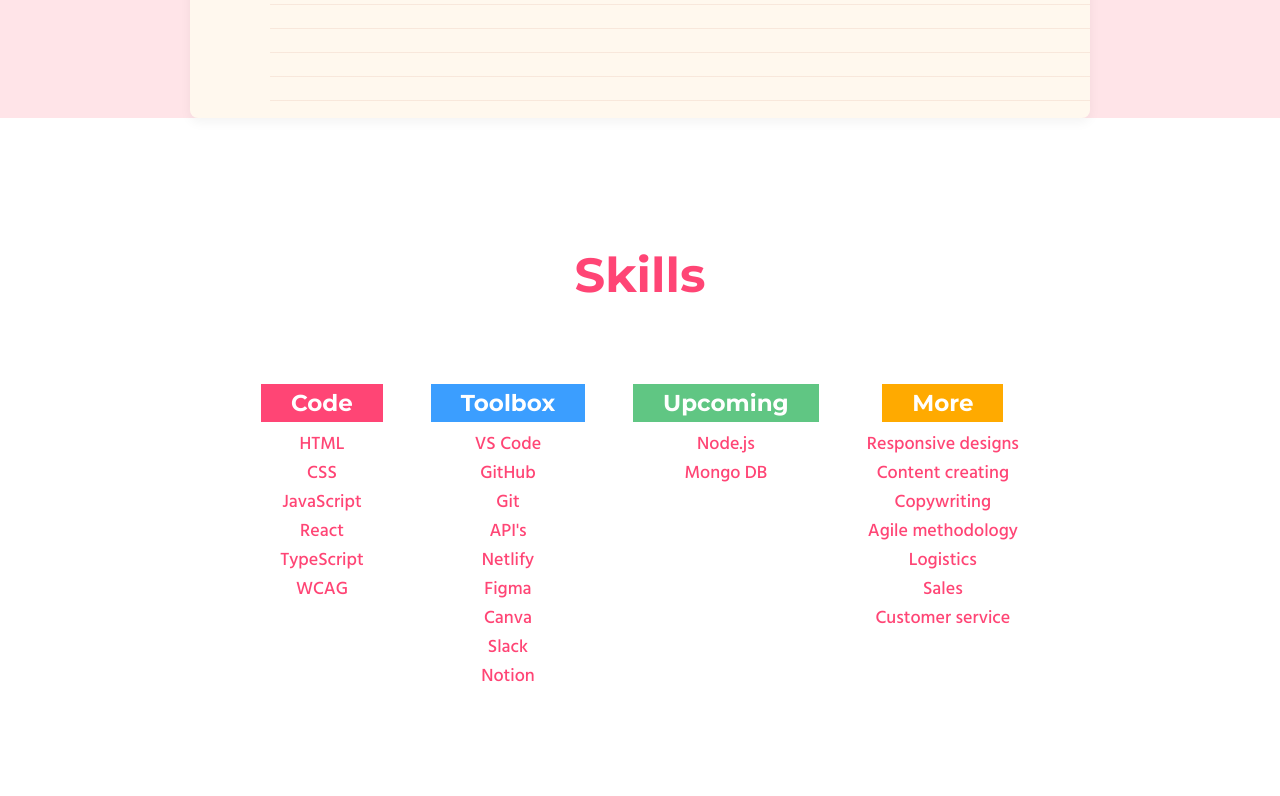
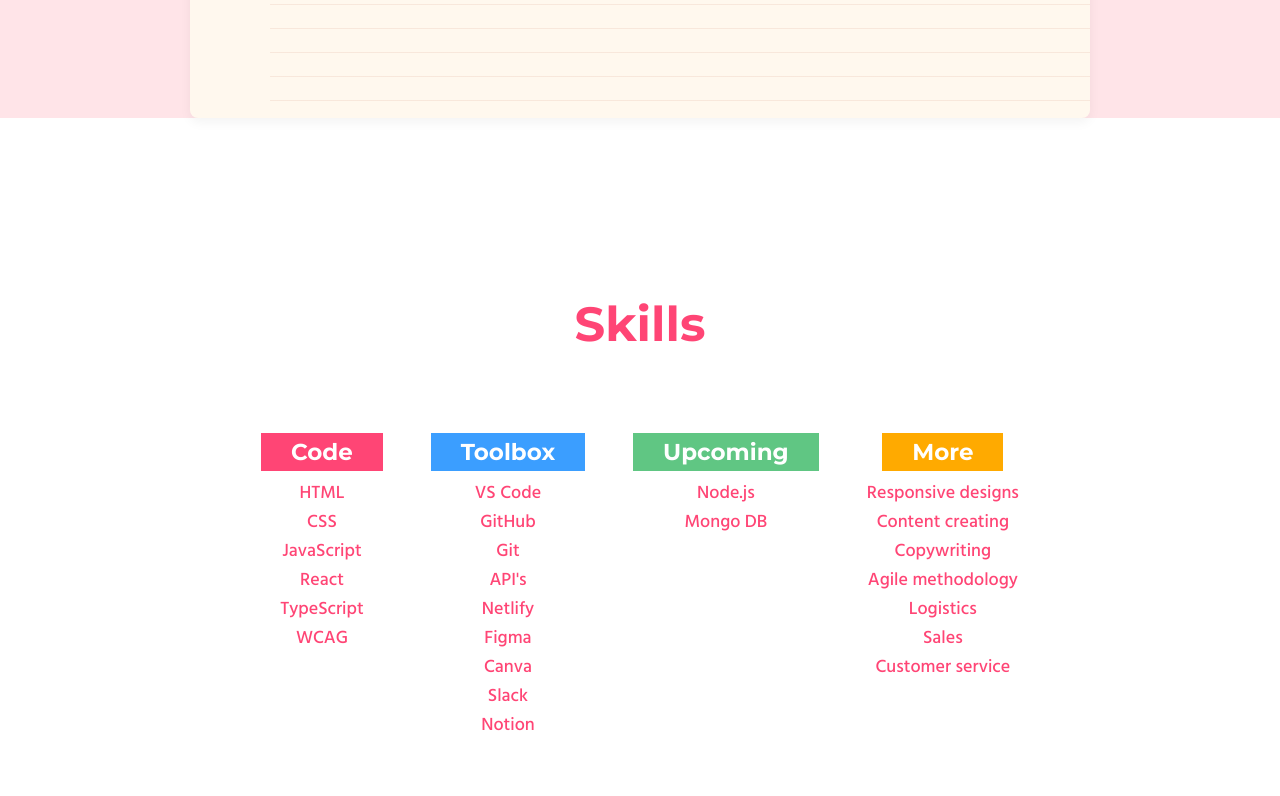
Before and after one commit to violacathrine/my-portfolio, a React (Vite) app: page / in a window 1280 px wide. Shown: the part 4724-5520 px from the top of the page. Built offline with nearby package versions, Linux system fonts and the light colour scheme.

Commit message:
changes to skillsection

```diff
--- a/src/components/Skills.jsx
+++ b/src/components/Skills.jsx
@@ -3,7 +3,8 @@
 
 const Section = styled.section`
   background-color: rgb(255, 255, 255);
-  height: 100vh;
+  justify-content: center;
+  min-height: 100vh;
   width: 100vw; /* Full width of the viewport */
   padding: 128px 16px;
   margin: 0 auto;
```
